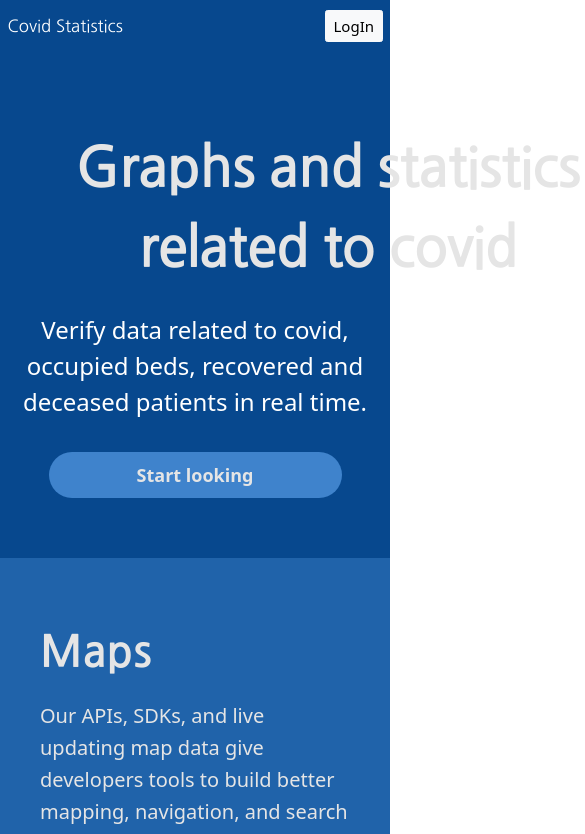
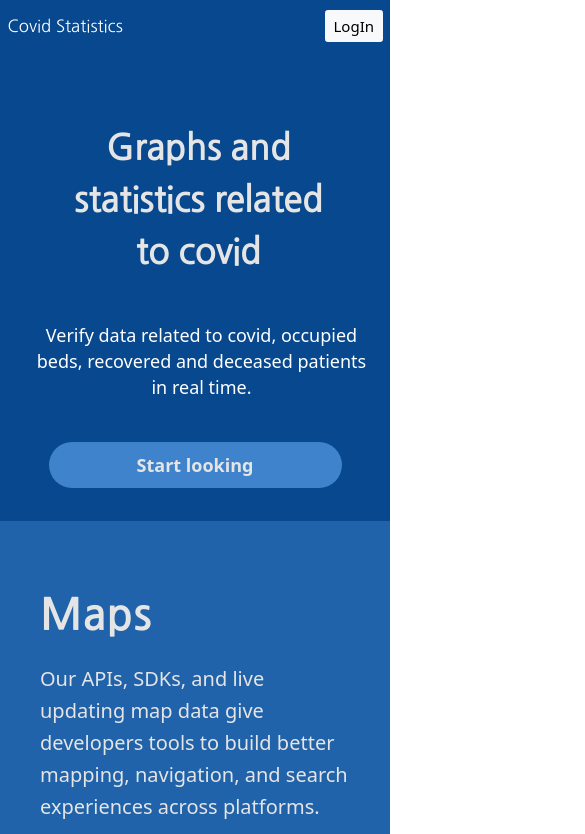
Before and after one commit to RubDevs/covid-statistics, a React (Create React App) app: page / in a window 390 px wide. Shown: the top 834 px of the page, 585 px wide, since content can reach past the window. Built offline with nearby package versions, Linux system fonts and the light colour scheme.

Commit message:
Media queries for xs screens created for the hero container.

```diff
--- a/src/components/Landing/Landing.jsx
+++ b/src/components/Landing/Landing.jsx
@@ -1,6 +1,6 @@
 export const Landing = () => (
   <section className="row">
-      <div className="col-sm-12 col-12">
+      <div className="col-12 col-sm-12 col-12">
         <section className="hero-container text-center">
           <h1>Graphs and statistics related to covid</h1>
           <p>Verify data related to covid, occupied beds, recovered and deceased patients in real time.</p>
--- a/src/styles/components/_landing.scss
+++ b/src/styles/components/_landing.scss
@@ -96,3 +96,43 @@
     width: 200px;
   }
 }
+
+/* Media Queries */
+
+@media (min-width: 320px) {
+
+.hero-container{
+  background-color: $primary-color;
+  h1{
+    color:#E5E5E5;
+    font-size: 3.6rem;
+    font-weight: 700;
+    line-height: 52px;
+    letter-spacing: -.025em;
+    /* margin: auto auto 24px; */
+    text-align: center;
+    padding: 70px 30px 10px 37px;
+    max-width: 347px;
+  }
+  p{
+    color: #FFF;
+    font-size: 1.8rem;
+    font-weight: 300;
+    line-height: 26px;
+    padding: 10px 12px 10px 25px;
+    max-width: 377px;
+  }
+  button {
+    background-color:$secondary-color;
+    border: none;
+    border-radius: 25px;
+    color:#E5E5E5;
+    font-size: 1.8rem;
+    font-weight: 700;
+    height: 46px;
+    margin-bottom: 33px;
+    width: 293px;
+  }
+ }
+
+}
```
